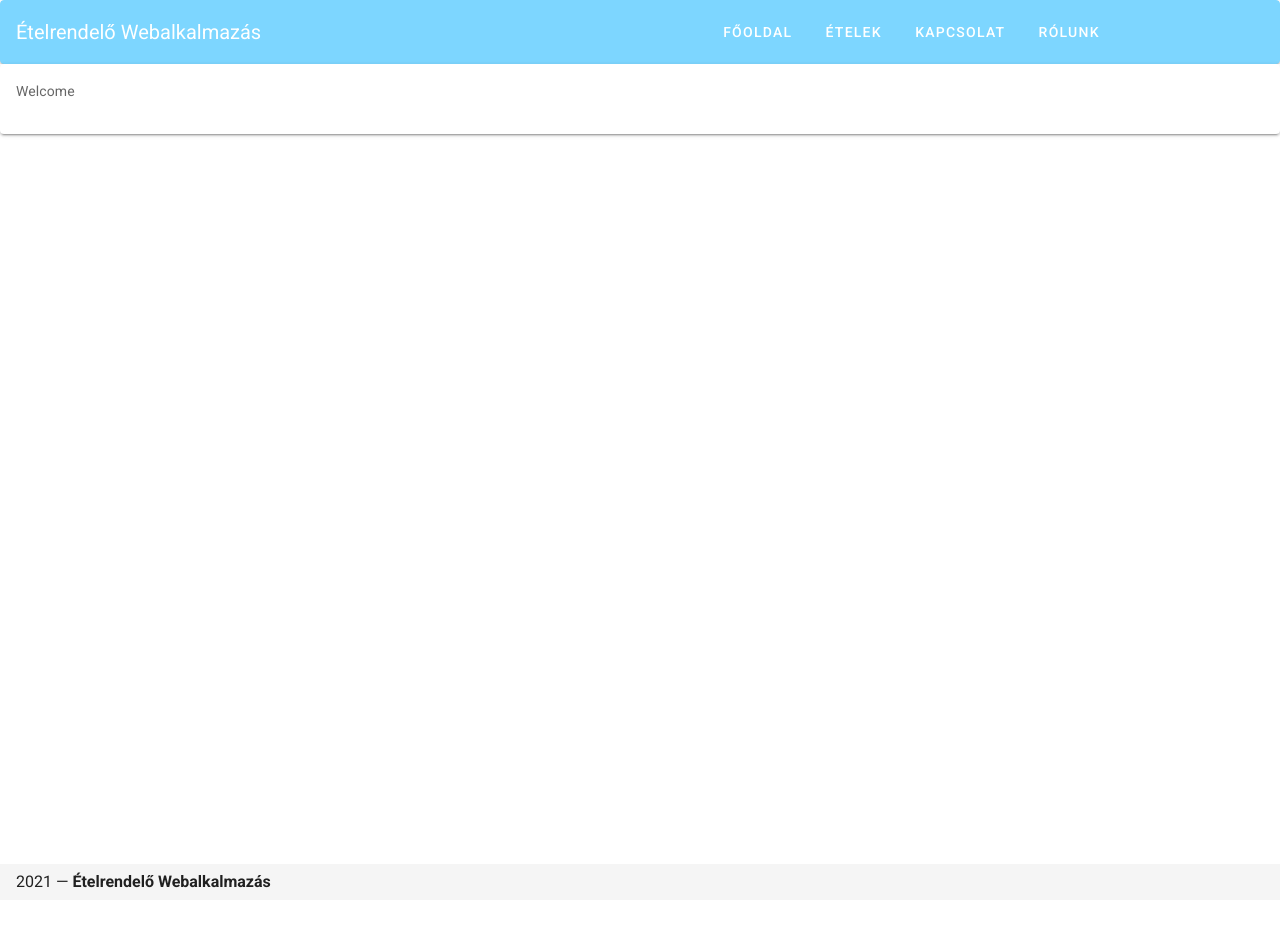
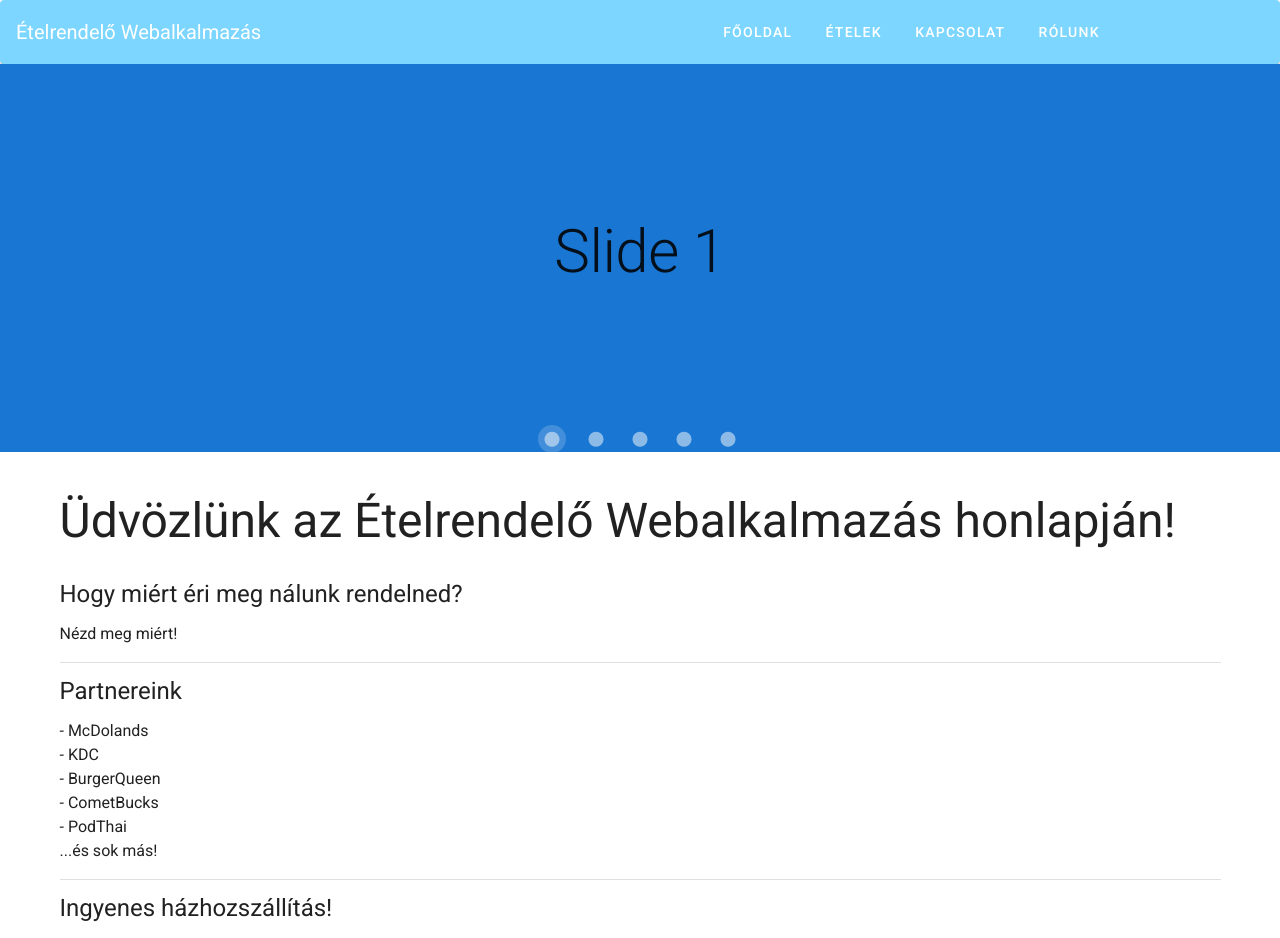
Before and after one commit to cszsofi3/Projekteszkozok-2021, a Vue app in the folder frontend/: page /home in a window 1280 px wide. Shown: the top 938 px of the page. Before the commit the page ends 900 px from the top, so only its background shows below. Built offline with nearby package versions, Linux system fonts and the light colour scheme.

Commit message:
Added elements to Home view + router fix

```diff
--- a/frontend/src/router/index.js
+++ b/frontend/src/router/index.js
@@ -8,7 +8,13 @@ import Cart from '../views/Cart.vue'
 
 Vue.use(VueRouter)
 
-const routes = [{
+const routes = [
+    {
+        path: '/',
+        name: 'home',
+        component: Home,
+    },
+    {
         path: '/home',
         name: 'home',
         component: Home,
--- a/frontend/src/views/Home.vue
+++ b/frontend/src/views/Home.vue
@@ -1,19 +1,66 @@
 <template>
   <v-app id="inspire">
-      <v-card>
-          <v-card-text>
-              <p>Welcome</p>
-          </v-card-text>
-      </v-card>
+    <v-carousel
+      v-model="carousel"
+      cycle
+      height="400"
+      hide-delimiter-background
+      show-arrows-on-hover
+    >
+      <v-carousel-item v-for="(color, i) in colors" :key="color">
+        <v-sheet :color="color" height="100%" tile>
+          <v-row class="fill-height" align="center" justify="center">
+            <div class="display-3">Slide {{ i + 1 }}</div>
+          </v-row>
+        </v-sheet>
+      </v-carousel-item>
+    </v-carousel>
+    <v-container>
+      <v-layout column>
+        <v-flex class="display-2 text-xs-center my-5">
+          Üdvözlünk az Ételrendelő Webalkalmazás honlapján!</v-flex
+        >
+        <v-flex>
+          <div class="headline mt-3">Hogy miért éri meg nálunk rendelned?</div>
+          <p class="subheading mt-3">
+            Nézd meg miért!
+          </p>
+        </v-flex>
+        <v-divider></v-divider>
+        <v-flex>
+          <div class="headline mt-3">Partnereink</div>
+          <p class="subheading mt-3">
+            - McDolands<br />
+            - KDC<br />
+            - BurgerQueen<br />
+            - CometBucks<br />
+            - PodThai<br />
+            ...és sok más!<br />
+          </p>
+        </v-flex>
+        <v-divider></v-divider>
+        <v-flex>
+          <div class="headline mt-3">Ingyenes házhozszállítás!</div>
+          <p class="subheading mt-3">
+            1000 Ft értékű rendelés felett a szállításért nem kell fizess!<br />
+          </p>
+        </v-flex>
+      </v-layout>
+    </v-container>
   </v-app>
 </template>
 
 <script>
 export default {
-    name: 'Home'
-}
+  name: "Home",
+  data: () => ({
+    carousel: true,
+    colors: ["primary", "secondary", "yellow darken-2", "red", "orange"],
+    //Ide egy objektum tömb kell amiből dolgozik a carousel: kép, dia neve
+  }),
+};
+
 </script>
 
 <style>
-
 </style>
```
